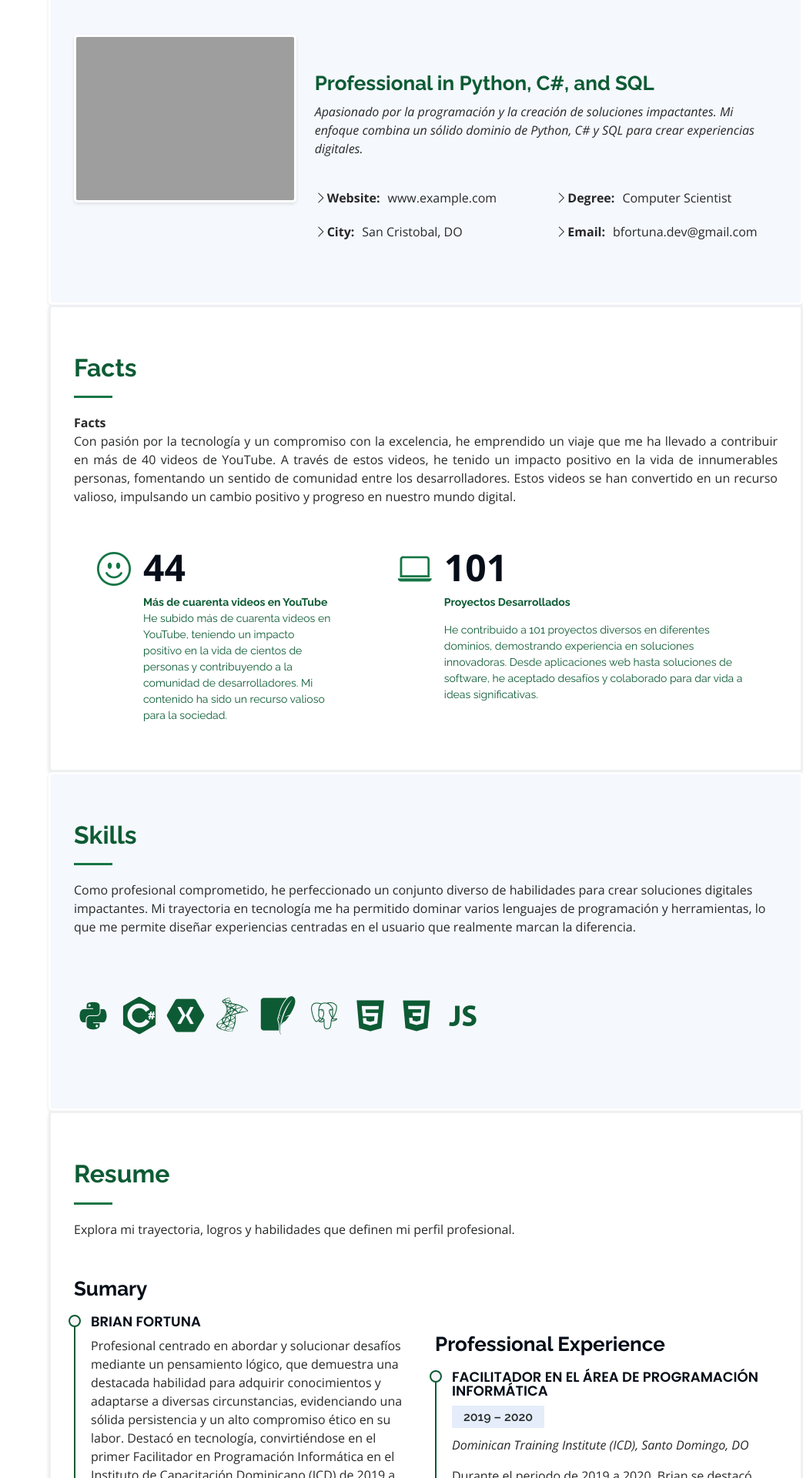
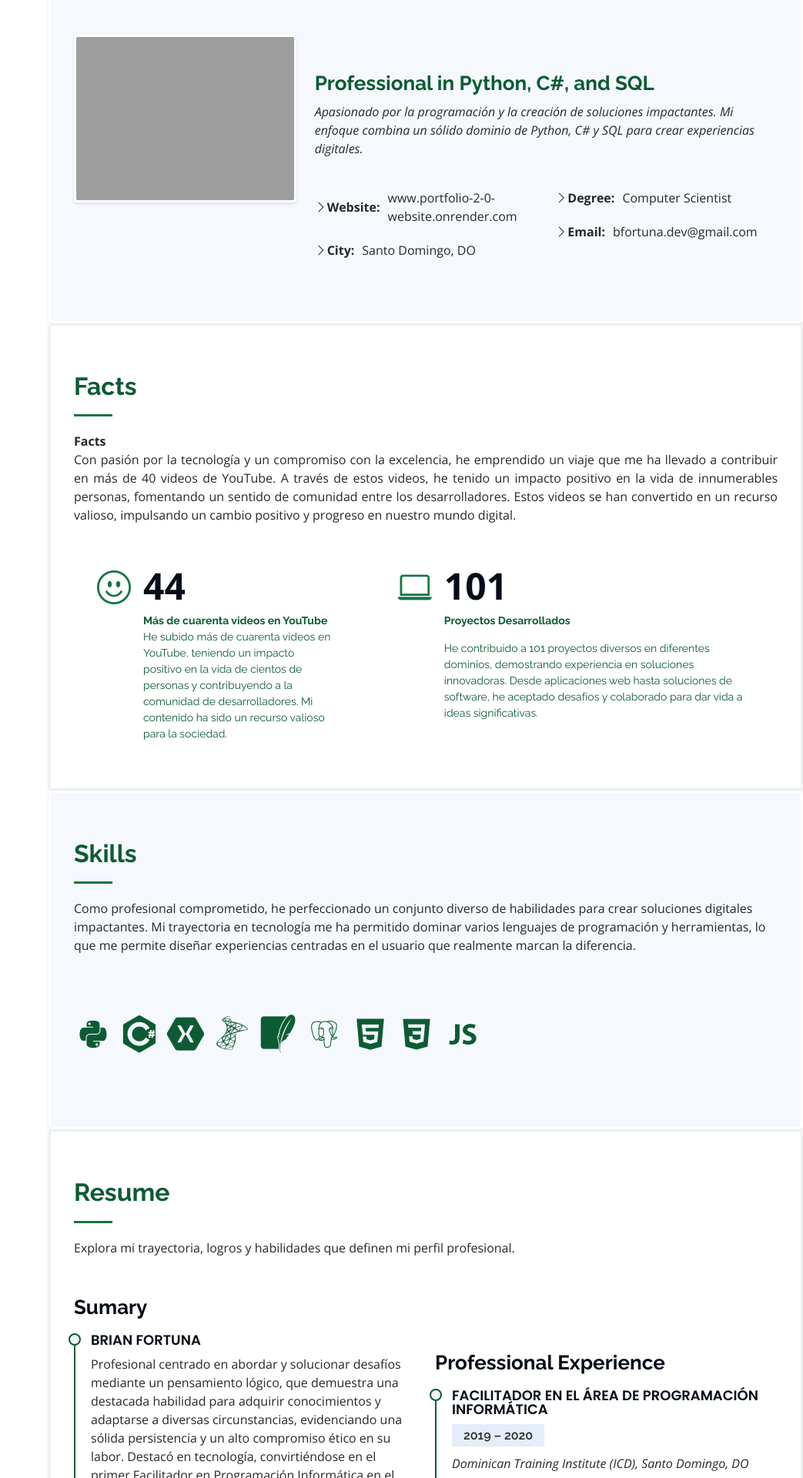
Before and after one commit to pythondev1998/Portfolio-Web-2, a Flask app: page / in a window 1280 px wide. Shown: the part 1436-3356 px from the top of the page at 77% size, without its empty margins (237-1280 px from the left). Run offline with Flask 2, Linux system fonts and the light colour scheme; some libraries are stand-ins or nearby versions; grey boxes are pictures that could not be loaded.

Commit message:
Update about

```diff
--- a/templates/index.html
+++ b/templates/index.html
@@ -148,8 +148,8 @@
               <div class="row">
               <div class="col-lg-6">
                 <ul>
-                  <li><i class="bi bi-chevron-right"></i> <strong>Website:</strong> <span>www.example.com</span></li>
-                  <li><i class="bi bi-chevron-right"></i> <strong>City:</strong> <span>San Cristobal, DO</span></li>
+                  <li><i class="bi bi-chevron-right"></i> <strong>Website:</strong> <span>www.portfolio-2-0-website.onrender.com</span></li>
+                  <li><i class="bi bi-chevron-right"></i> <strong>City:</strong> <span>Santo Domingo, DO</span></li>
                 </ul>
               </div>
               <div class="col-lg-6">
```
